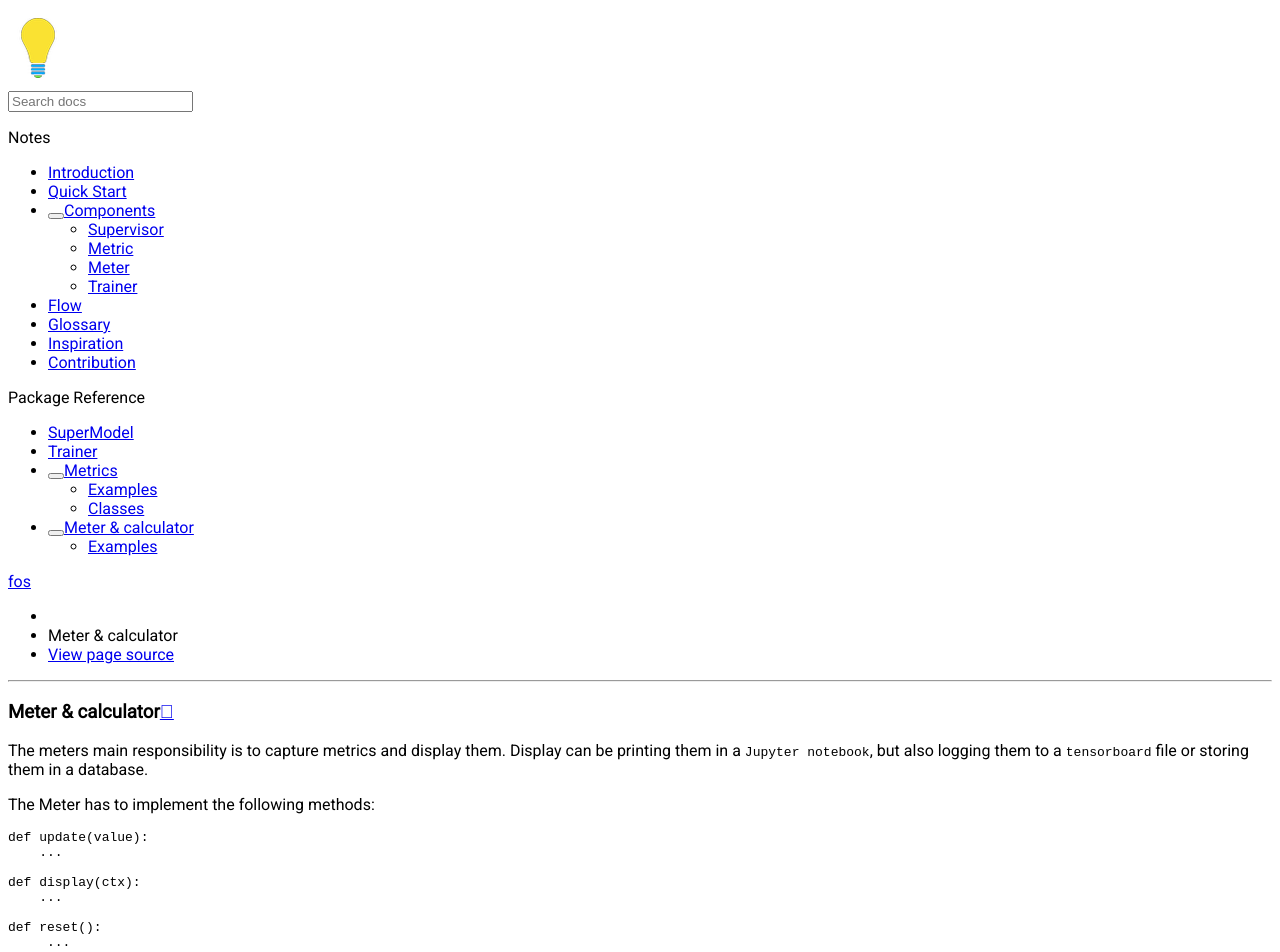
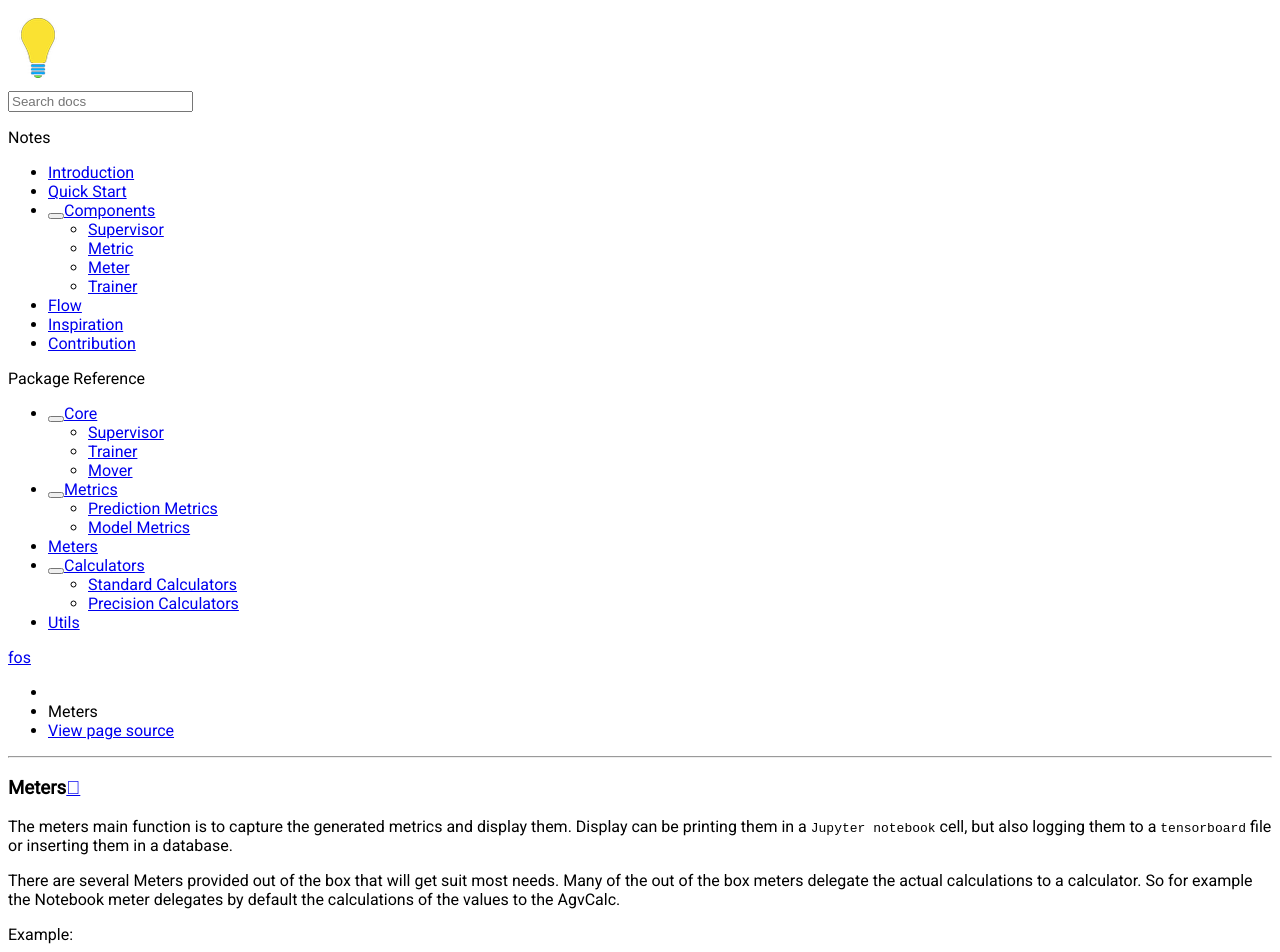
Before and after one commit to neurallayer/fos, a Sphinx documentation site: the page built from docs/source/meter.rst, in a window 1280 px wide and 1400 px high. Shown: the top 952 px of the window. Built offline with Sphinx 7.4.7 and the Read the Docs theme 2.0.0, drawn with Linux system fonts in a browser that asks for light colours; pages that are not in the unit, such as notebooks, are missing from menus; some of the changed text lies outside the part shown.

```diff
--- a/docs/source/introduction.rst
+++ b/docs/source/introduction.rst
@@ -144,31 +144,6 @@ The following diagram shows the interactin between the various components when y
 .. image:: /_static/img/logical_flow.png
 
 
-
-Glossary
-========
-Fos tries to use the below terminology concise througout the documentation and source code:
-
-- step: an single update of the parameters of a model, typically performed by calling `optimizer.step()`.
-  Please note that validation iterations don't add to the step counter since htey don't update the model.
-
-- epoch: running once through the provided dataset. Typically running once through the iterator provided
-  by the PyTorch Dataloader, but can also iterate once over a simple Python list object for example.
-
-- predictor: the model that you want to train and is wrapped in the Supervisor.
-
-- supermodel: short for supervised model and an subclass nn.Modue that adds a loss function to the predictor
-  and performs a backward pass.
-
-- trainer: responsible for training the model by iterating over a provided datasets and update the model.
-
-- metrics: a function or method that provides additional insights into the performance of the predictions
-  or model.
-
-- calculator: a class that will receive metrics and based
-
-- meter: a class that is responsible for processing and displaying metrics.
-
 Inspiration
 ===========
 There are many other frameworks available, some of which also support PyTorch. Many of them
--- a/docs/source/meter.rst
+++ b/docs/source/meter.rst
@@ -1,30 +1,62 @@
-Meter & calculator
-==================
-The meters main responsibility is to capture metrics and display them. Display can be printing them in
-a ``Jupyter notebook``, but also logging them to a ``tensorboard`` file or storing them in a database.
+Meters
+======
+The meters main function is to capture the generated metrics and display them. Display can be printing them in
+a ``Jupyter notebook`` cell, but also logging them to a ``tensorboard`` file or inserting them in a database.
 
-The Meter has to implement the following methods::
-
-    def update(value):
-        ...
-
-    def display(ctx):
-        ...
-
-    def reset():
-         ...
+There are several Meters provided out of the box that will get suit most needs. Many of the out of the box meters delegate the actual calculations to a calculator. So for example the Notebook meter delegates by default the calculations of the values to the AgvCalc.
 
 
-There are several Meters provided out of the box that will get you started. Many of the out of the box meters delegate the actual calculations to a calculator. So for example the Notebook meter delegates by default the calculations of the values to the AgvCalc.
+Example::
 
-
-Examples
---------
     # capture all metrics and use the AvgCalc
     meter = Notebookmeter()
 
-    # capture only `acc` metric and use the MomentumCalc
+    # capture only "acc" metric and use the MomentumCalc
     meter = MemoryMeter(metrics={"acc": MomentumCalc()})
 
-    # capture all metrics except `val_loss` and `loss` metrics
+    # capture all metrics except "val_loss" and "loss" metrics
     meter = PrintMeter(exclude=["val_loss", "loss"])
+
+
+.. currentmodule:: fos.meters
+
+.. autoclass:: Meter
+    :members:
+
+.. autoclass:: MultiMeter
+
+.. autoclass:: BaseMeter
+.. autoclass:: NotebookMeter
+.. autoclass:: PrintMeter
+.. autoclass:: MemoryMeter
+.. autoclass:: TensorBoardMeter
+
+
+Calculators
+===========
+Calculators are used by several meters to perform the required calculations. Typically during training and validation epoch,
+the calculator get updated with the values of a metric. When the display method is invoked, the calulator calculates the resulting value, like the average of that metric so far and return this to the meter.
+
+.. currentmodule:: fos.calc
+
+.. autoclass:: Calculator
+    :members:
+
+Standard Calculators
+--------------------
+A number of calulators are included that perform basic calculations like the average or momentum over
+a series of metric values.
+
+.. autoclass:: AvgCalc
+.. autoclass:: MinCalc
+.. autoclass:: MaxCalc
+.. autoclass:: RecentCalc
+.. autoclass:: MomentumCalc
+
+Precision Calculators
+---------------------
+There are also calculators included that perform precision and recall type of calculations:
+
+.. autoclass:: PrecisionCalculator
+.. autoclass:: RecallCalculator
+.. autoclass:: BetaCalculator
--- a/docs/source/supermodel.rst
+++ /dev/null
@@ -1,2 +0,0 @@
-SuperModel
-==========
--- a/docs/source/trainer.rst
+++ /dev/null
@@ -1,2 +0,0 @@
-Trainer
-=======
--- a/fos/__init__.py
+++ b/fos/__init__.py
@@ -1,7 +1,3 @@
-#from .meters import *
-#from .calc import *
-#from .metrics import *
-#from .utils import *
 from .core import *
 
 __version__ = '0.4.1'
```
Also changed, not shown: other parts of docs/source/introduction.rst (+5 -5 lines), docs/source/core.rst (added, +20 -0 lines), docs/source/index.rst (+3 -11 lines), docs/source/metrics.rst (+31 -8 lines), docs/source/utils.rst (added, +7 -0 lines), 7 other files.
